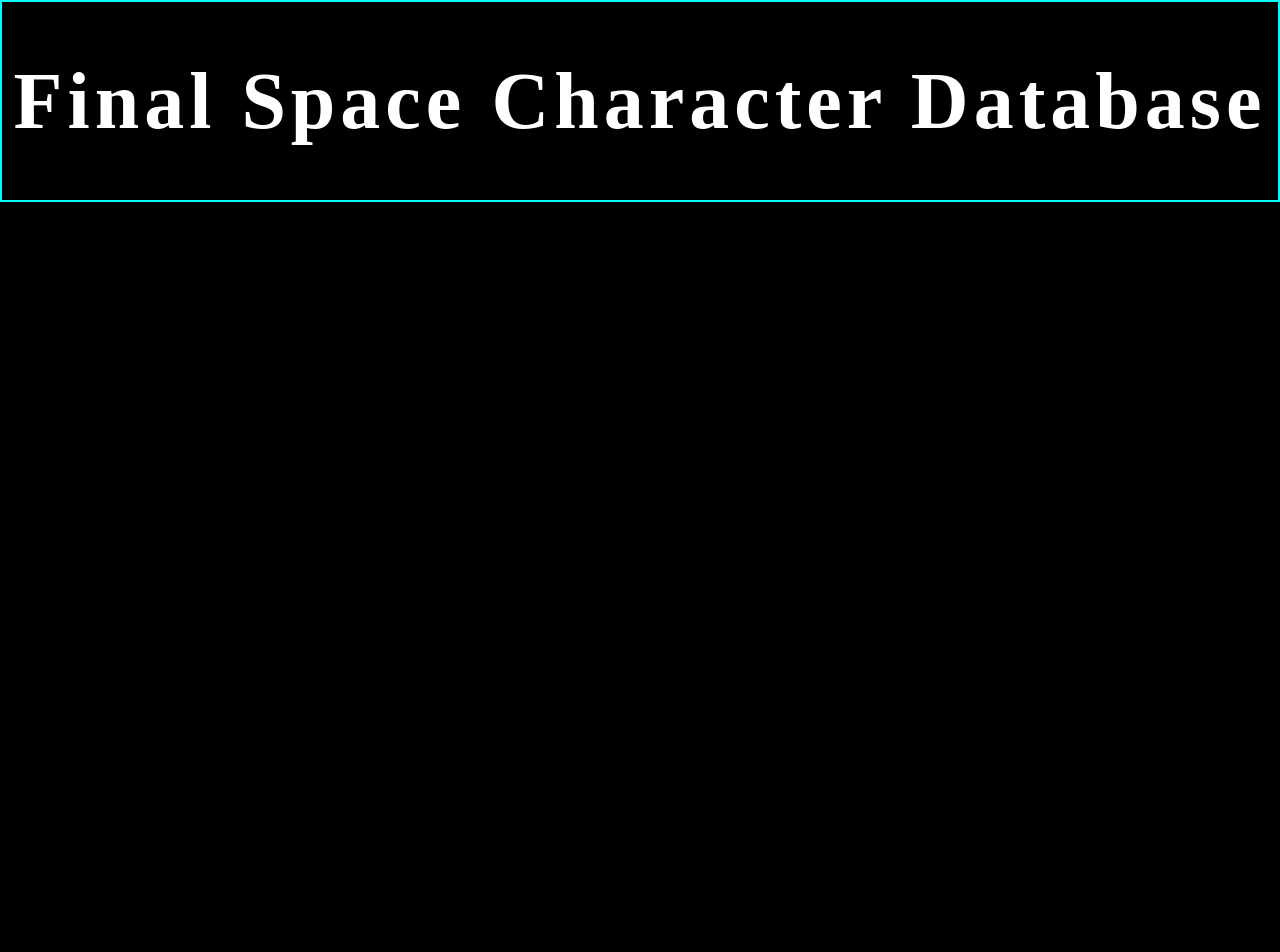
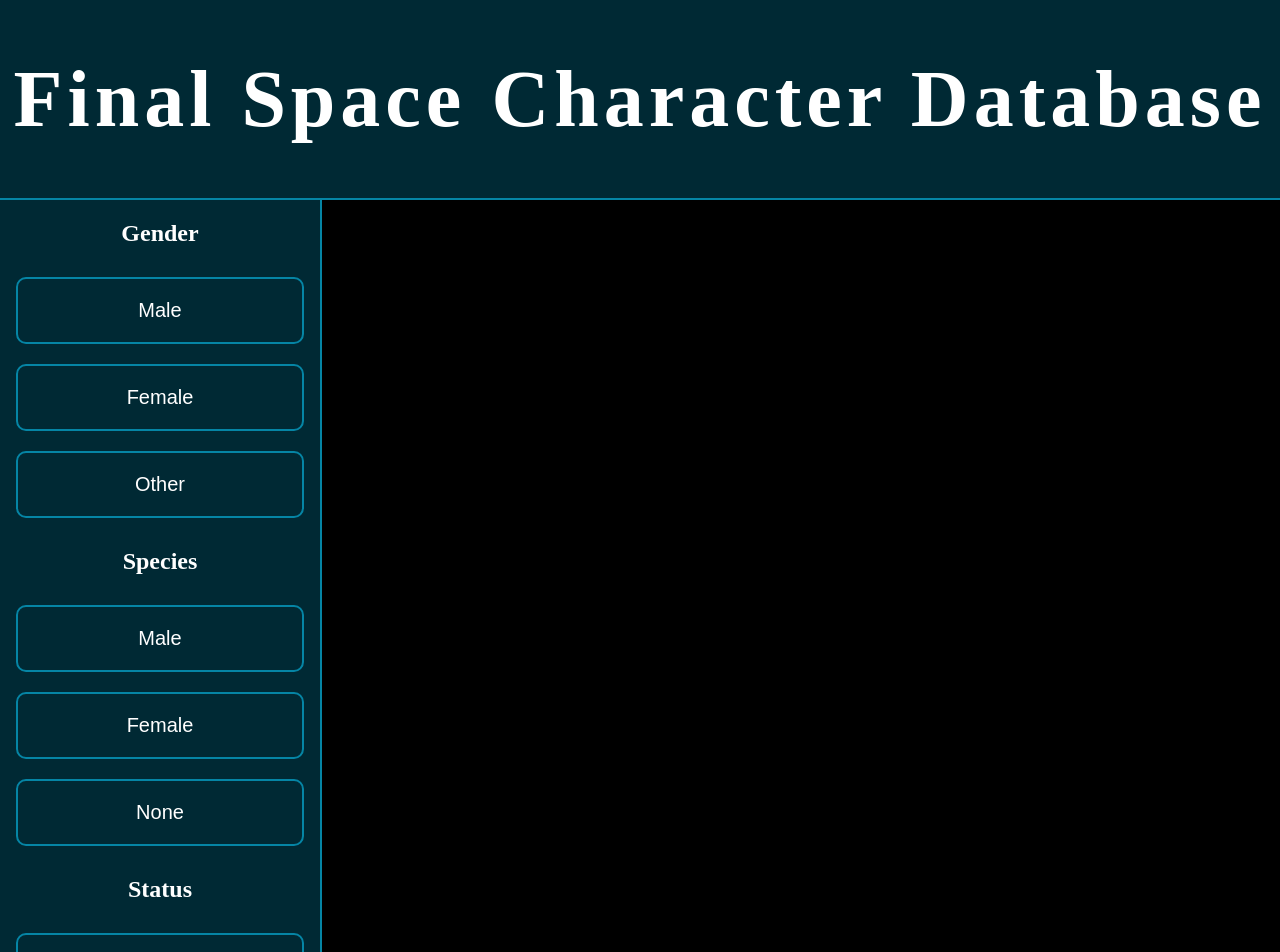
Before and after one commit to J0EYWEB/final-space-api-project, a React app: page / in a window 1280 px wide. Shown: the top 952 px of the page. Before the commit the page ends 800 px from the top, so only its background shows below. Built offline with nearby package versions, Linux system fonts and the light colour scheme; the HTML template or start-up script is replaced by a standard one.

Commit message:
Nav components and container created - basic styling added

```diff
--- a/src/App.tsx
+++ b/src/App.tsx
@@ -1,11 +1,14 @@
 import './App.scss'
 import Heading from './components/Heading/Heading'
+import Nav from './components/Nav/Nav'
+import NavButon from './components/NavButtons/NavButon'
 
 function App() {
 
   return (
     <>
       <Heading heading="Final Space Character Database" />
+      <Nav />
     </>
   )
 }
--- a/src/components/Heading/Heading.scss
+++ b/src/components/Heading/Heading.scss
@@ -2,11 +2,11 @@
     display: flex;
     justify-content: center;
     align-items: center;
-    border: 2px solid cyan;
+    border-bottom: 2px solid #0585a5;
 
 
     &--background {
-
+        background-color: #002934;
     }
 
     .page-heading {
--- /dev/null
+++ b/src/components/Nav/Nav.scss
@@ -0,0 +1,16 @@
+.nav-display {
+    width: 25%;
+    display: flex;
+    flex-direction: column;
+    align-items: center;
+    border-right: 2px solid #0585a5;
+    background-color: #002934;
+
+    &__header{
+
+    }
+
+    .button-container {
+        width: 90%;
+    }
+}
--- /dev/null
+++ b/src/components/Nav/Nav.tsx
@@ -0,0 +1,30 @@
+import NavButon from '../NavButtons/NavButon';
+import './Nav.scss';
+
+
+const Nav = () => {
+  return (
+    <nav className='nav-display'>
+        <h2 className='nav-display__header'>Gender</h2>
+        <div className='button-container'>
+            <NavButon label="Male"/>
+            <NavButon label="Female"/>
+            <NavButon label="Other"/>
+        </div>
+        <h2 className='nav-display__header'>Species</h2>
+        <div className='button-container'>
+            <NavButon label="Male"/>
+            <NavButon label="Female"/>
+            <NavButon label="None"/>
+        </div>
+        <h2 className='nav-display__header'>Status</h2>
+        <div className='button-container'>
+            <NavButon label="Alive"/>
+            <NavButon label="Deceased"/>
+            <NavButon label="Unknown"/>
+        </div>
+    </nav>
+  )
+}
+
+export default Nav
--- /dev/null
+++ b/src/components/NavButtons/NavButon.tsx
@@ -0,0 +1,13 @@
+import './NavButton.scss';
+
+type NavButtonProps = {
+    label: string;
+}
+
+const NavButon = ({ label }: NavButtonProps) => {
+  return (
+        <button className="nav-button nav-button__border nav-button__border--colour">{label}</button>
+  )
+}
+
+export default NavButon
--- /dev/null
+++ b/src/components/NavButtons/NavButton.scss
@@ -0,0 +1,18 @@
+.nav-button {
+    padding: 20px;
+    background-color: transparent;
+    color: white;
+    font-size: 20px;
+    width: 100%;
+    margin: 10px 0;
+
+
+    &__border {
+        border-radius: 10px;
+
+
+        &--colour {
+            border: 2px solid #0585a5;
+        }
+    }
+}
```
